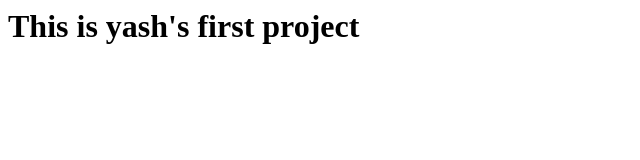
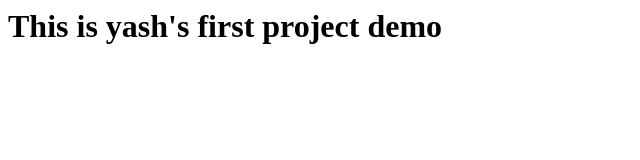
Before and after one commit to Yash0262/yash12, a plain HTML site: page index.html in a window 1280 px wide. Shown: the whole page, without its empty margins (0-640 px from the left). Drawn offline with Linux system fonts and the light colour scheme.

```diff
--- a/index.html
+++ b/index.html
@@ -1 +1 @@
-<h1>This is yash's first project</h1>
+<h1>This is yash's first project demo</h1>
```
Also changed, not shown: 1 other file.
